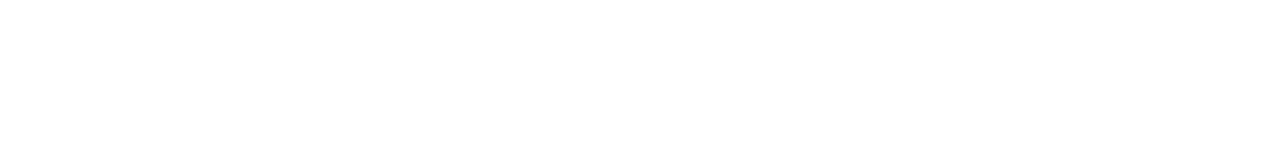
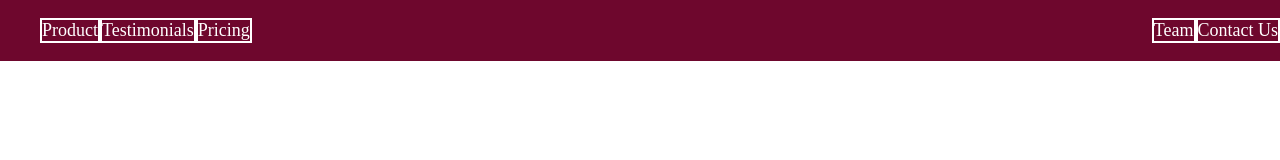
Before and after one commit to acciojob/navbar-tejasvairal1234, a website: page main.html in a window 1280 px wide. Drawn offline with Linux system fonts and the light colour scheme.

Commit message:
created a submission

```diff
--- a/main.html
+++ b/main.html
@@ -8,6 +8,17 @@
 
 <body>
 	<!-- the entire body must be written by student -->
+	<nav>
+		<ul clas = "left">
+			<li>Product</li>
+			<li>Testimonials</li>
+			<li>Pricing</li>
+		</ul>
+		<ul clas = "right">
+			<li>Team</li>
+			<li>Contact Us</li>
+		</ul>
+	</nav>
     <script type="text/javascript" src="./script.js">
 </script>
 
--- a/styles.css
+++ b/styles.css
@@ -1 +1,33 @@
 /*  your css code here. If applicable */
+body
+{
+	margin:0;
+}
+
+nav
+{
+	display: flex;
+	justify-content: space-between;
+	margin: 0;
+	background-color: #6e072d;
+	color: white;
+	font-size: 18px;
+
+}
+
+ul
+{
+	display: flex;
+}
+
+li
+{
+	list-style: none;
+	border: 2px solid white;
+
+}
+
+li:hover
+{
+	background-color: #b90e4d;
+}
```
